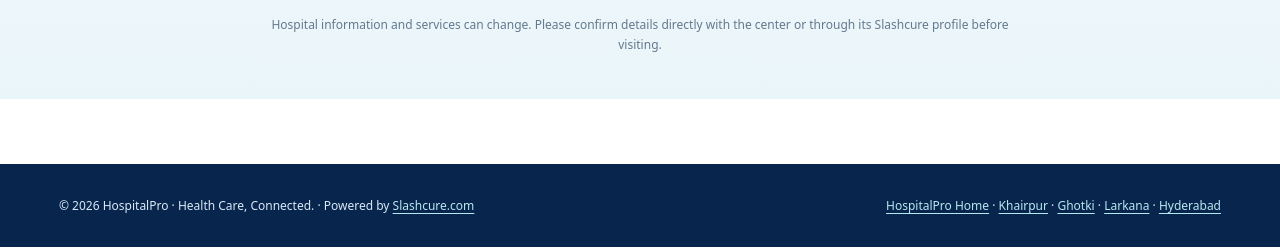
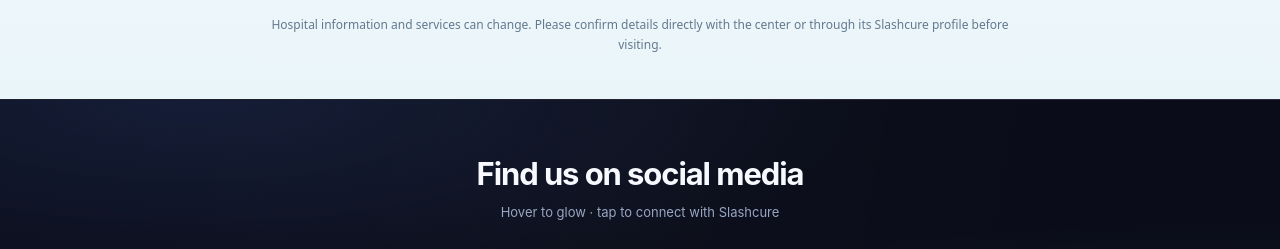
Before and after one commit to hospitalpro26/hospitalpro-site, a plain HTML site: page doctors-in-sukkur/index.html in a window 1280 px wide. Shown: the part 7174-7423 px from the top of the page. Drawn offline with Linux system fonts and the light colour scheme.

Commit message:
Install glowing social media panel on doctors-in-sukkur/index.html

```diff
--- a/doctors-in-sukkur/index.html
+++ b/doctors-in-sukkur/index.html
@@ -375,4 +375,5 @@ document.getElementById('reset').addEventListener('click',function(){sel.value='
   viewport.classList.add('is-animated');
 })();
 </script>
+<script defer src="/assets/slashcure-social-glow.js"></script>
 </body></html>
```
